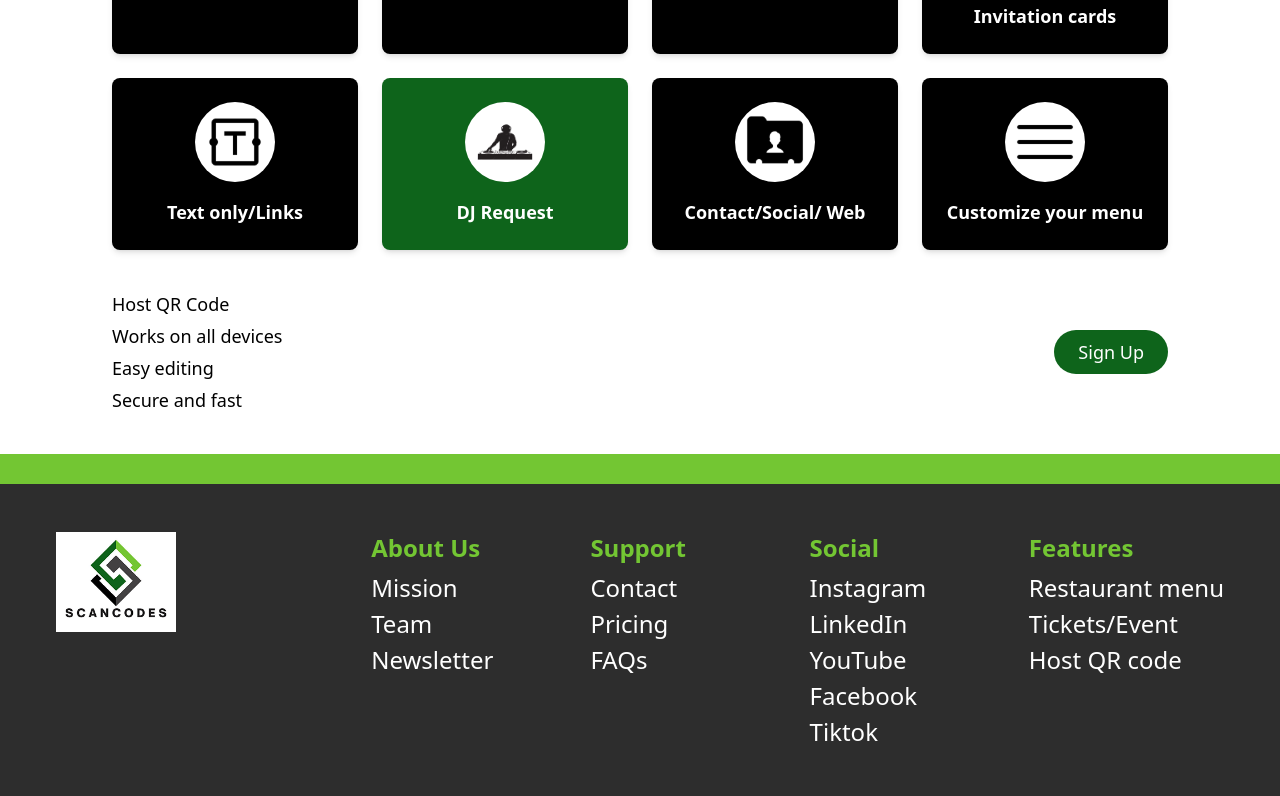
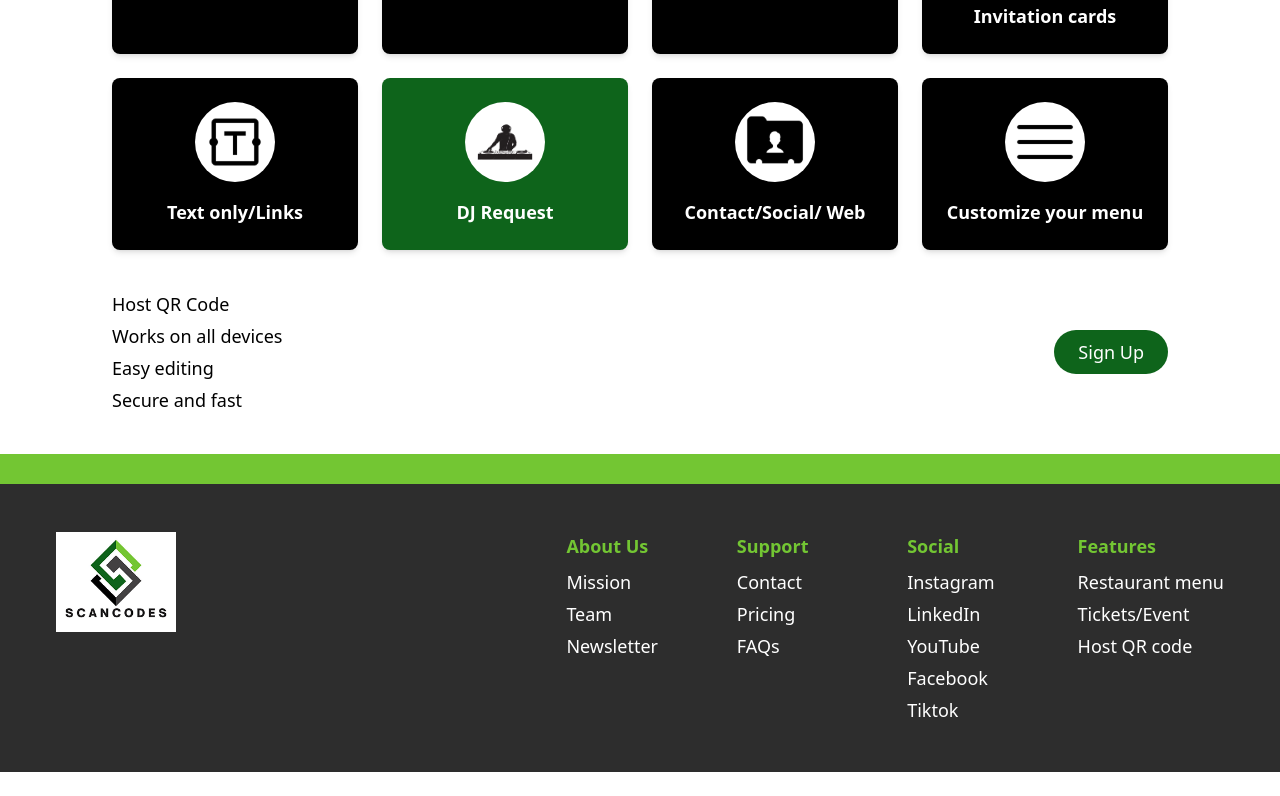
Before and after one commit to scancode-stack/scancodes, a Next.js app: page / in a window 1280 px wide. Shown: the part 1622-2418 px from the top of the page. After the commit the page ends 2394 px from the top, so only its background shows below. Built offline with nearby package versions, Linux system fonts and the light colour scheme.

Commit message:
updated footer

```diff
--- a/src/app/components/footer.tsx
+++ b/src/app/components/footer.tsx
@@ -6,7 +6,7 @@ const Footer: React.FC = () => {
   return (
     <>
     <div className="h-[30px] w-full bg-[#73C633]"></div>
-    <footer className="bg-[#2d2d2d] text-white px-8 py-12 md:px-14 text-lg md:text-2xl">
+    <footer className="bg-[#2d2d2d] text-white px-8 py-12 md:px-14 text-md md:text-lg">
 
       <div className="max-w-7xl mx-auto flex flex-col md:flex-row items-start justify-between gap-2">
         {/* Left: Logo Section */}
--- a/src/app/components/qrsection.tsx
+++ b/src/app/components/qrsection.tsx
@@ -1,5 +1,5 @@
 import React from "react";
-import QRCard from "./qrcard"; // adjust path if needed
+import QRCard from "./qrcard";
 
 const cardData = [
   { icon: "/step1a.png", title: "Restaurant Menu" },
```
